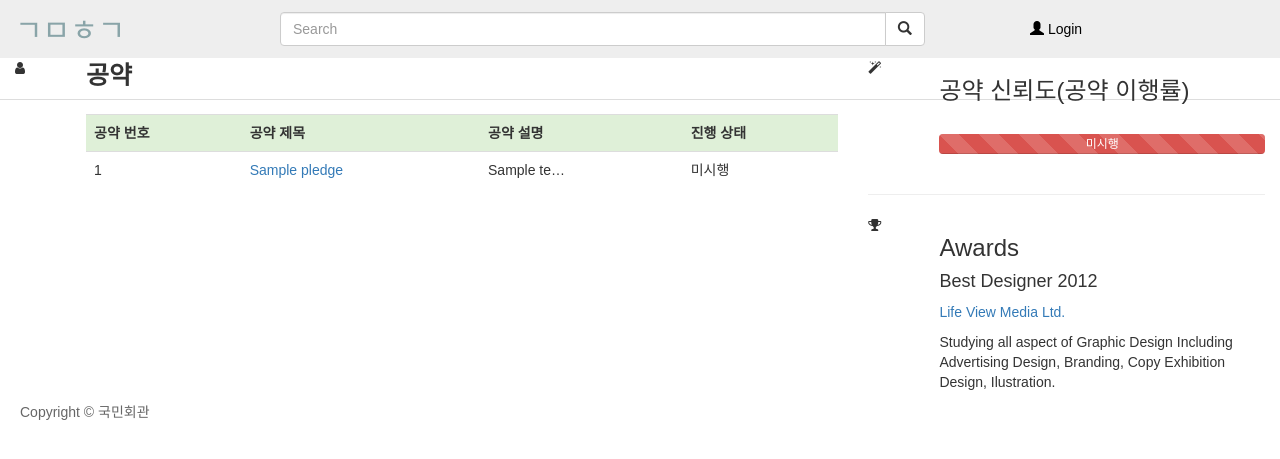
After one commit to jucie15/Piggies, a Django app: page /cast/congressman/1/ in a window 1280 px wide. The commit adds this page. Shown: the top 459 px of the page. Run offline with Django 3.2, Linux system fonts and the light colour scheme; tables that the repository leaves empty hold one stand-in row (values such as "Sample post"); parts of the project's set-up code (start-up, migrations or seed data) failed here and were passed over; some libraries are stand-ins or nearby versions.

Commit message:
각 컨텐츠들의 세부페이지 추가

```diff
--- a/piggybook/accounts/templates/accounts/profile.html
+++ b/piggybook/accounts/templates/accounts/profile.html
@@ -7,8 +7,10 @@
 
     {% tags_for_object profile as tags %}
     {% for tag in tags %}
-    <a href="{% url 'cast:tagged_list'%}?tag={{ tag.name }}">
+    <a href="{% url 'cast:tagged_list' %}?tag={{ tag.name }}">
         {{ tag.name }}
     </a>
     {% endfor %}
+    <a href="{% url 'accounts:set_tag' %}">
+        <h2>수정</h2></a>
 {% endblock %}
--- a/piggybook/accounts/views.py
+++ b/piggybook/accounts/views.py
@@ -31,12 +31,11 @@ def signup_info(request):
 def set_tag(request):
     # 태그 추가/수정 페이지
 
-    user = request.user.profile_set # 현재 유저의 프로필
-
+    user = request.user.profile_set # 현재 유저의 프로필 정보
     if request.method == 'POST':
         user.tag = request.POST.get('tag') # 요청 유저의 태그 정보를 받아온 태그 정보로 저장
         user.save() # 디비에 프로필 정보 저장
-        return redirect('cast:index')
+        return redirect('accounts:profile')
     else:
         form = TagForm(instance = user) # 유저 정보를 받아와 폼 인스턴스 생성
     return render(request, 'accounts/tag_form.html', {
--- /dev/null
+++ b/piggybook/cast/templates/cast/congressman_detail.html
@@ -0,0 +1,100 @@
+{% extends "cast/layout.html" %}
+{% block content %}
+
+
+<!-- ===========================
+BODY LEFT PART
+============================ -->
+<div class="col-md-8 mainleft">
+    <div id="statement" class="row mobmid">
+        <div class="col-sm-1">
+            <span class="secicon fa fa-user"></span>
+        </div><!--icon end-->
+
+        <div class="col-sm-11 ">
+            <strong style="font-size: 25px;">공약</strong></span>
+            <br/>
+            <br/>
+
+            <table class="table-responsive">
+                <table class="table">
+                    <tr class="success">
+                        <td ><strong>공약 번호</strong></td>
+                        <!-- 국회의원별로 공약이 안 나눠져 있어 번호혼동됨 -->
+                        <td><strong>공약 제목</strong></td>
+                        <td><strong>공약 설명</strong></td>
+                        <td><strong>진행 상태</strong></td>
+
+                        {% for pledge in congressman.pledge_set.all %}
+                    <tr>
+                        <td>{{pledge.pk}}</td>
+                        <td><a href="{% url 'cast:pledge_detail' pledge.id %}">{{ pledge.title }}</a></td>
+                        <td>{{pledge.description|truncatechars:10}}</td>
+                        <td>{{pledge.get_status_display}}</td>
+                    </tr><!-- 두번째 행 -->
+
+                    {% endfor%}
+                </table>
+            </table>
+        </div>
+    </div>
+</div><!--pledge end-->
+
+
+<!-- ===========================
+BODY RIGHT PART
+=========================== -->
+<div class="col-md-4 mainright">
+
+    <div class="row mombid">
+        <div class="col-sm-1 col-md-2">
+            <span class="secicon fa fa-magic"></span>
+        </div><!--icon end-->
+
+        <div class="col-sm-11 col-md-10">
+            <h3 class="mobmid">공약 신뢰도(공약 이행률)</h3>
+            <br/>
+            <div class="progress">
+                <div class="progress-bar progress-bar-danger progress-bar-striped" role="progressbar" style="width:{{ pledge_status.not_enforcement }}%">
+                    미시행
+                </div>
+                <div class="progress-bar progress-bar-info progress-bar-striped" role="progressbar" style="width:{{ pledge_status.progress }}%">
+                    진행중
+                </div>
+                <div class="progress-bar progress-bar-success progress-bar-striped" role="progressbar" style="width:{{ pledge_status.complete }}%">
+                    완료
+                </div>
+                <div class="progress-bar progress-bar-warning progress-bar-striped" role="progressbar" style="width:{{ pledge_status.failed }}%">
+                    실패
+                </div>
+            </div>
+        </div><!--tech skills end-->
+    </div>
+
+    <hr/>
+
+    <div class="row mobmid">
+        <div class="col-sm-1 col-md-2">
+            <span class="secicon fa fa-trophy"></span>
+        </div><!--icon end-->
+
+        <div class="col-sm-11 col-md-10 ">
+            <h3>Awards</h3>
+
+            <div class="award">
+                <h4>Best Designer 2012</h4>
+                <p class="sub"><a href="">Life View Media Ltd.</a></p>
+                <p>Studying all aspect of Graphic Design Including Advertising Design, Branding, Copy Exhibition Design, Ilustration.</p>
+            </div>
+            <!--1st award end-->
+
+        </div><!--awards end-->
+
+    </div>
+
+</div><!--right end-->
+</div>
+</div><!--container end. layout과 연결-->
+
+<hr/>
+{% endblock %}
--- a/piggybook/cast/templates/cast/layout.html
+++ b/piggybook/cast/templates/cast/layout.html
@@ -35,7 +35,7 @@
             {% load socialaccount %}
             {% if not user.is_authenticated %}
                 <li>
-                    <a href="{% provider_login_url 'kakao' %}?a={{ request.path }}" >
+                    <a href="{% provider_login_url 'kakao' %}" >
                         <span class="glyphicon glyphicon-user"></span> Login</a>
                 </li>
             {% else %}
--- /dev/null
+++ b/piggybook/cast/templates/cast/pledge_detail.html
@@ -0,0 +1,6 @@
+{% extends "cast/layout.html" %}
+{% block content %}
+
+    {{ pledge }}
+
+{% endblock %}
--- a/piggybook/cast/templates/cast/tagged_list.html
+++ b/piggybook/cast/templates/cast/tagged_list.html
@@ -4,11 +4,13 @@
 
     {% for contents in contents_list %}
         <iframe width="200" height="200" src="{{ contents.url_path }}" frameborder="0" allowfullscreen></iframe>
-        {{ contents.title }}
+        <a href="{% url 'cast:contents_detail' contents.pk %}">
+            {{ contents.title }}</a>
     {% endfor %}
     <p>
     {% for congressman in congressman_list %}
-        {{ congressman }}
+        <a href="{% url 'cast:congressman_detail' congressman.pk %}">
+            {{ congressman }}</a>
     {% endfor %}
     <p>
     {% for pledge in pledge_list %}
--- a/piggybook/cast/urls.py
+++ b/piggybook/cast/urls.py
@@ -3,5 +3,9 @@ from cast import views
 
 urlpatterns = [
     url(r'^$', views.index, name='index'),
-    url(r'^tagged-contents/$', views.tagged_list, name='tagged_list'),
+    url(r'^tagged/$', views.tagged_list, name='tagged_list'),
+    url(r'^contents/(?P<contents_pk>\d+)/$', views.contents_detail, name='contents_detail'),
+    url(r'^congressman/(?P<cm_pk>\d+)/$', views.congressman_detail, name='congressman_detail'),
+    url(r'^pledge_detail/(?P<pledge_pk>\d+)/$', views.pledge_detail, name='pledge_detail'),
+
 ]
--- a/piggybook/cast/views.py
+++ b/piggybook/cast/views.py
@@ -12,7 +12,6 @@ def index(request):
 
 def tagged_list(request):
     # 해당 태그가 포함 되어있는 전체 리스트
-
     tag = request.GET.get('tag','')
 
     pledge_list = Pledge.objects.filter(tag__contains=tag) # 공약 리스트
@@ -25,3 +24,48 @@ def tagged_list(request):
     context['congressman_list'] = congressman_list
 
     return render(request, 'cast/tagged_list.html', context)
+
+def contents_detail(request, contents_pk):
+    # 컨텐츠 세부 페이지
+
+    contents = get_object_or_404(Contents, pk=contents_pk)
+
+    context = {}
+    context['contents'] = contents
+
+    return render(request, 'cast/contents_detail.html', context)
+
+def congressman_detail(request, cm_pk):
+    # 국회의원 세부 페이지
+
+    congressman = get_object_or_404(CongressMan, pk=cm_pk)
+
+    pledge_status = {}
+
+    try:
+        pledge_status['not_enforcement'] = congressman.pledge_set.filter(status='0').count() / congressman.pledge_set.all().count() * 100
+        pledge_status['progress'] = congressman.pledge_set.filter(status='1').count() / congressman.pledge_set.all().count() * 100
+        pledge_status['complete'] = congressman.pledge_set.filter(status='2').count() / congressman.pledge_set.all().count() * 100
+        pledge_status['falied'] = congressman.pledge_set.filter(status='3').count() / congressman.pledge_set.all().count() * 100
+    except ZeroDivisionError:
+        pledge_status['not_enforcement'] = 100
+        pledge_status['progress'] = 0
+        pledge_status['complete'] =0
+        pledge_status['falied'] = 0
+
+    context = {}
+    context['congressman'] = congressman
+    context['pledge_status'] = pledge_status
+
+    return render(request, 'cast/congressman_detail.html', context)
+
+def pledge_detail(request, pledge_pk):
+    # 공약 세부 페이지
+    pledge = get_object_or_404(Pledge, pk=pledge_pk)
+    # comment_form = CommentForm()
+
+    context = {}
+    context['pledge'] = pledge
+    # context['comment_form'] = comment_form
+
+    return render(request, 'cast/pledge_detail.html', context)
```
Also changed, not shown: piggybook/cast/templates/cast/contents_detail.html (added, +7 -0 lines), piggybook/accounts/models.py (line endings or trailing spaces).
